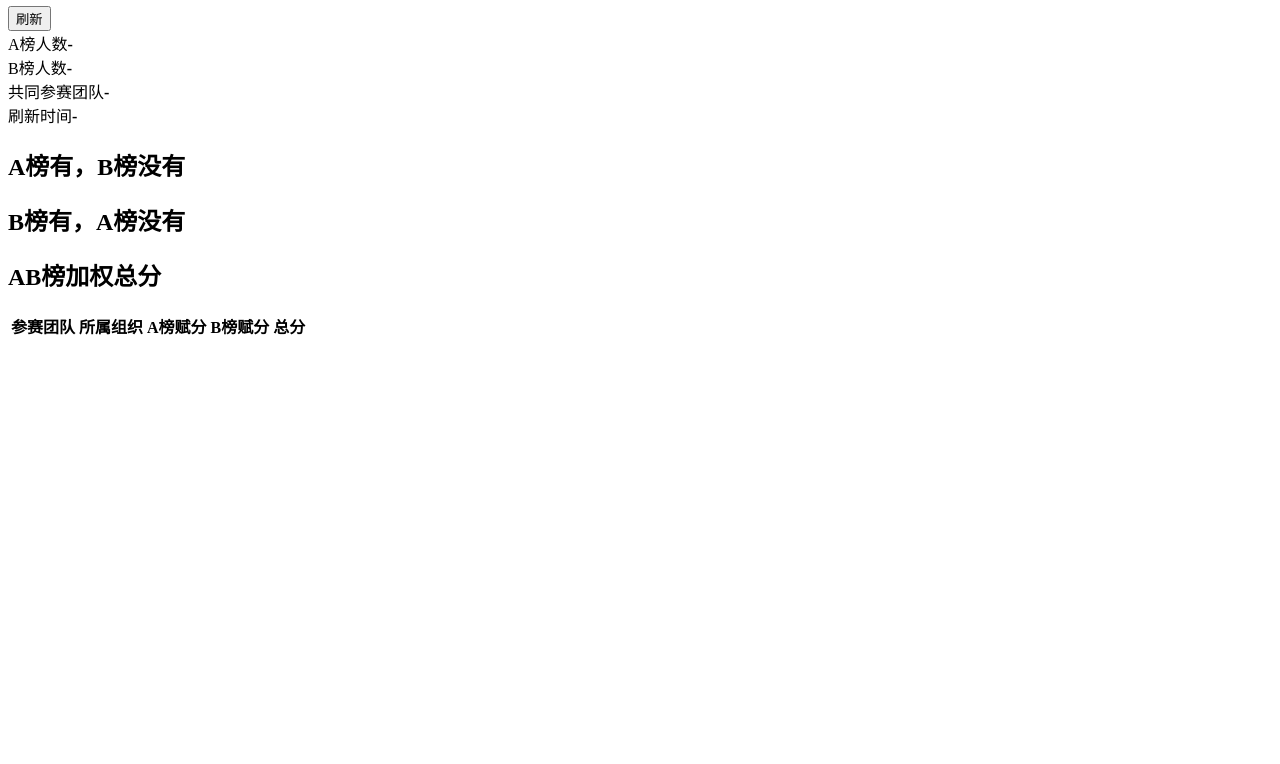
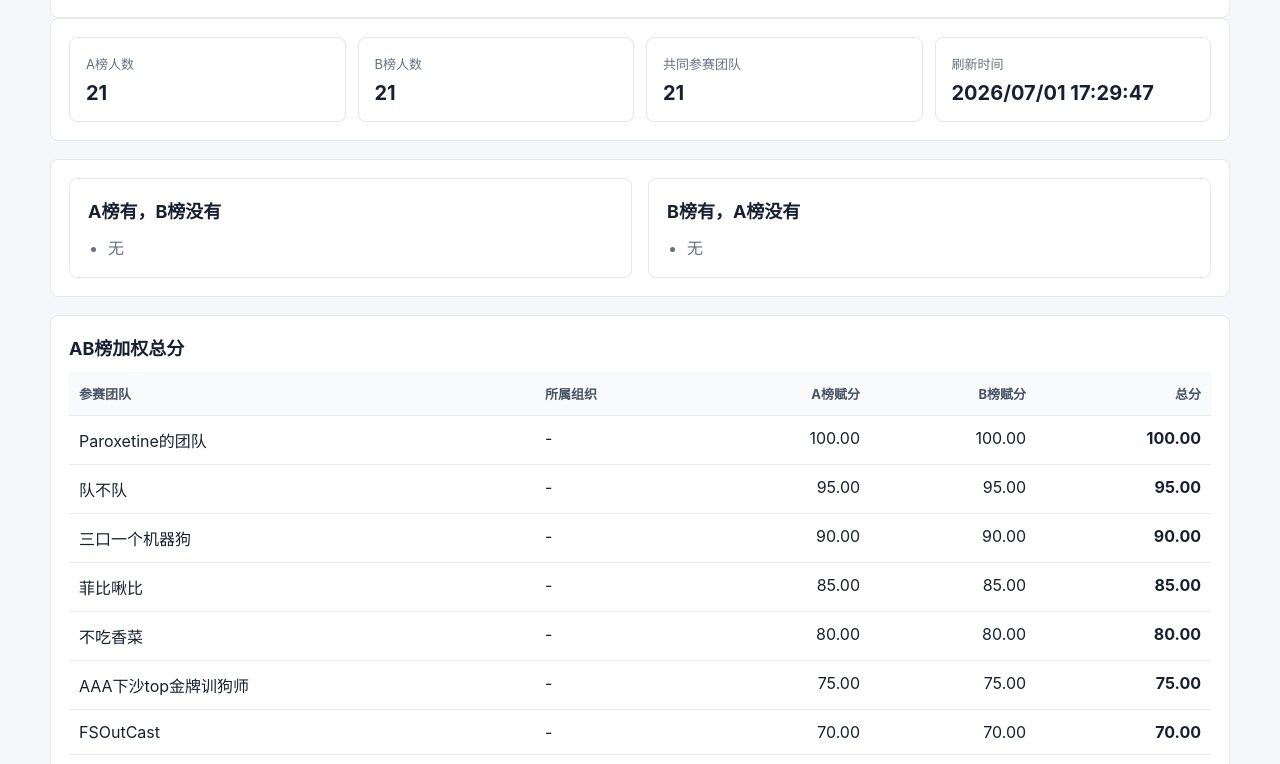
Before and after one commit to yuanzhechn/paddle_ranking, a website: page public/index.html in a window 1280 px wide. Shown: the part 109-873 px from the top of the page. Before the commit the page ends 800 px from the top, so only its background shows below. Drawn offline with Linux system fonts and the light colour scheme; the site is published under a folder, as on GitHub Pages, so addresses that start at the root find nothing.

Commit message:
Fix GitHub Pages asset paths

```diff
--- a/public/index.html
+++ b/public/index.html
@@ -4,7 +4,7 @@
     <meta charset="utf-8">
     <meta name="viewport" content="width=device-width, initial-scale=1">
     <title>AI Studio AB榜加权排行</title>
-    <link rel="stylesheet" href="/styles.css">
+    <link rel="stylesheet" href="./styles.css">
   </head>
   <body>
     <main class="page">
@@ -54,6 +54,6 @@
         </div>
       </section>
     </main>
-    <script src="/app.js" type="module"></script>
+    <script src="./app.js" type="module"></script>
   </body>
 </html>
--- a/scripts/ranking-core.js
+++ b/scripts/ranking-core.js
@@ -88,7 +88,7 @@ export function normalizeRows(payload) {
     .map((item, index) => ({
       rank: Number(field(item, ["rank", "ranking", "idx", "index", "place", "order", "sort"])) || index + 1,
       team: String(field(item, ["teamName", "team_name", "team", "name", "userName", "username", "nickName", "nickname"]) || "").trim(),
-      organization: String(field(item, ["organization", "org", "school", "company", "unit"]) || "").trim(),
+      organization: String(field(item, ["teamOrganization", "organization", "org", "school", "company", "unit"]) || "").trim(),
       raw: item
     }))
     .filter((row) => row.team);
```
